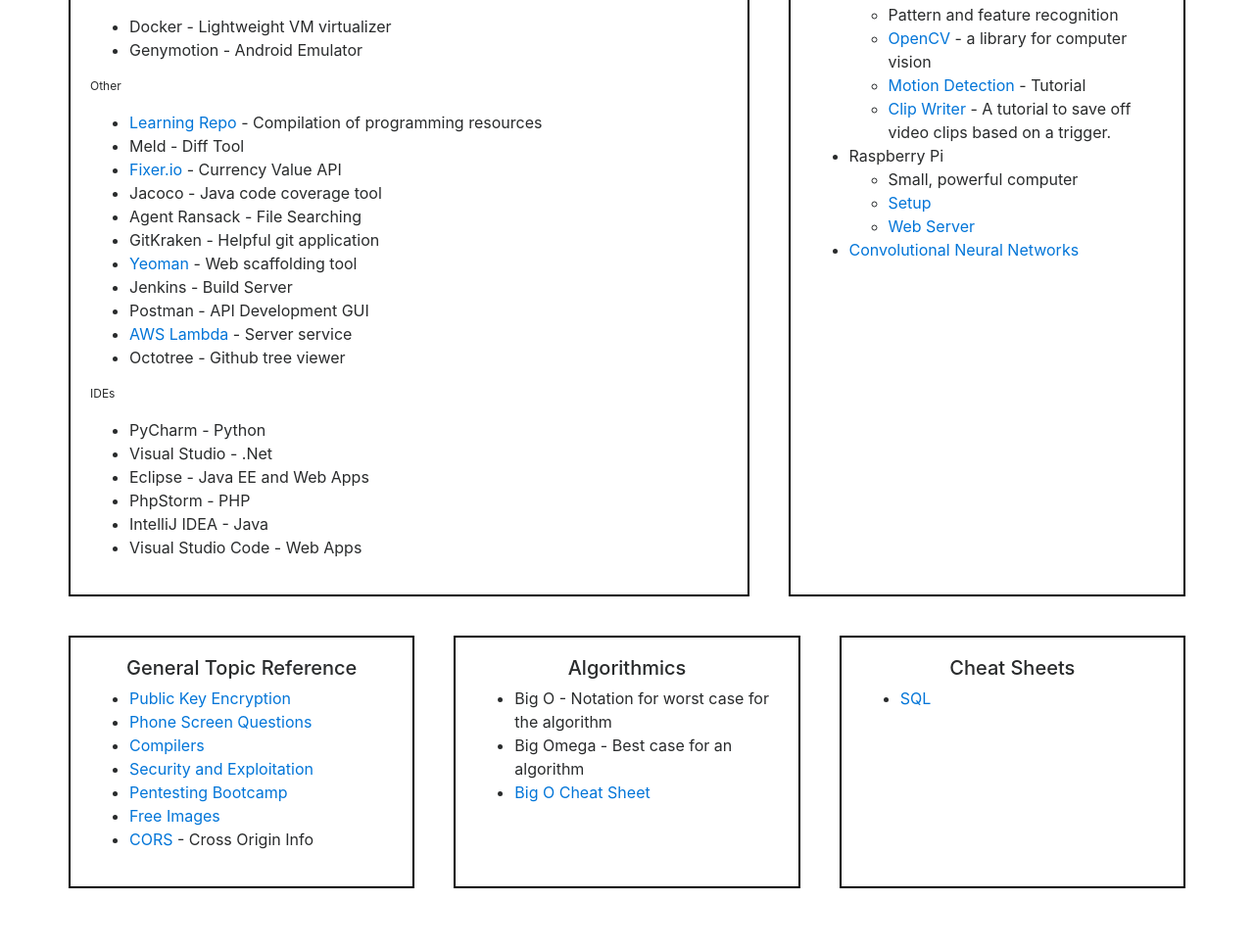
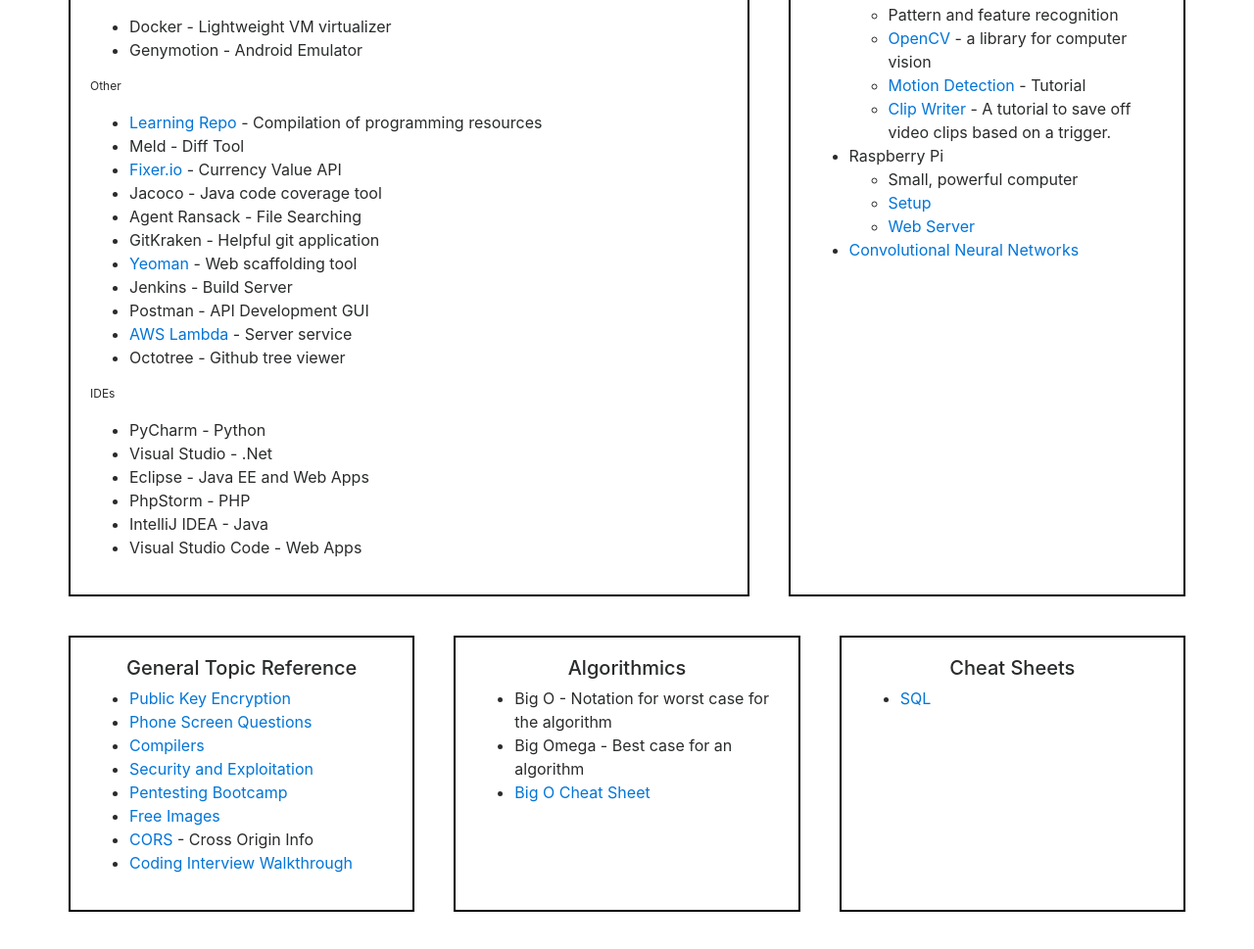
Before and after one commit to smith458/LearningSite, a plain HTML site: page index.html in a window 1280 px wide. Shown: the part 654-1623 px from the top of the page at 98% size. Drawn offline with nearby package versions, Linux system fonts and the light colour scheme; a script that the page names is missing.

Commit message:
Added coding interview video

```diff
--- a/index.html
+++ b/index.html
@@ -144,6 +144,7 @@
                     <li><a href="https://pentesterlab.com/bootcamp">Pentesting Bootcamp</a></li>
                     <li><a href="https://www.pexels.com/">Free Images</a></li>
                     <li><a href="http://performantcode.com/web/do-you-really-know-cors">CORS</a> - Cross Origin Info</li>
+                    <li><a href="https://www.youtube.com/watch?v=XKu_SEDAykw&app=desktop">Coding Interview Walkthrough</a></li>
                 </ul>
             </div>
             <div style="width: 30%;" class="outline pad">
```
